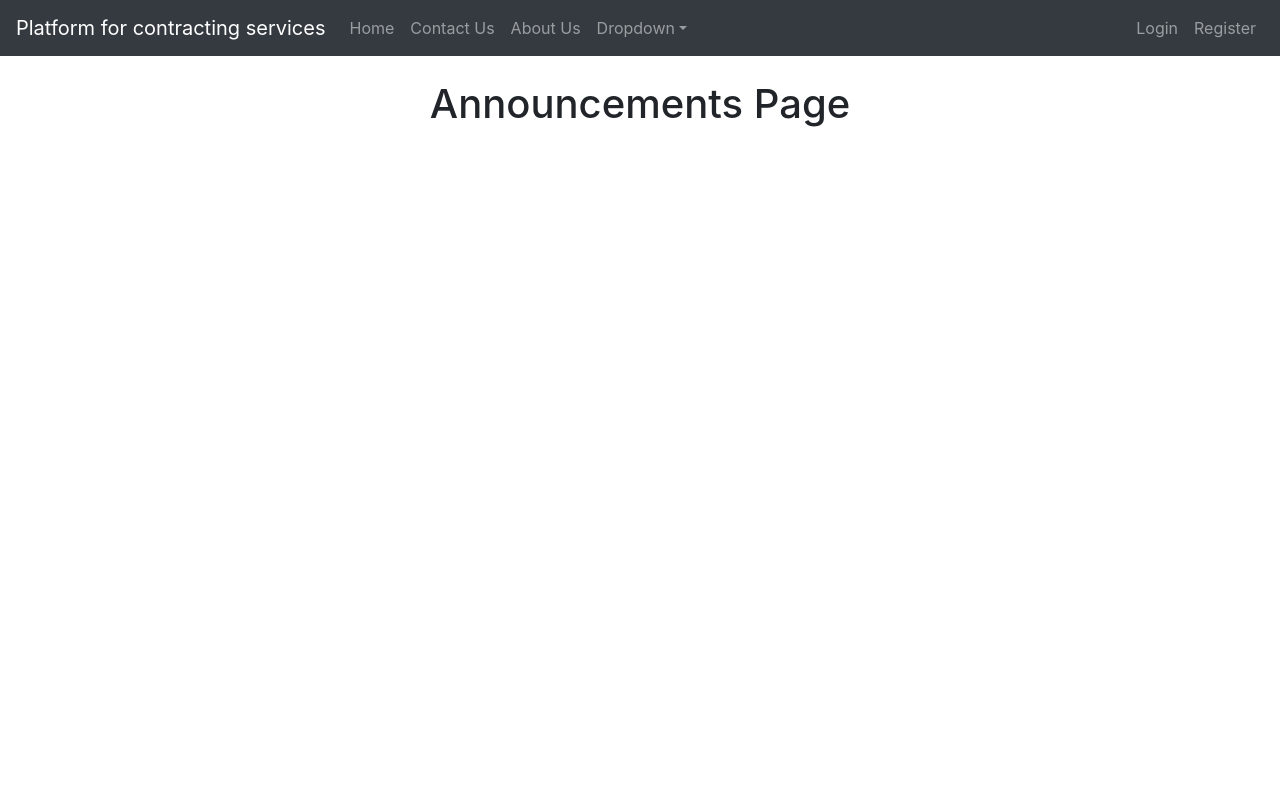
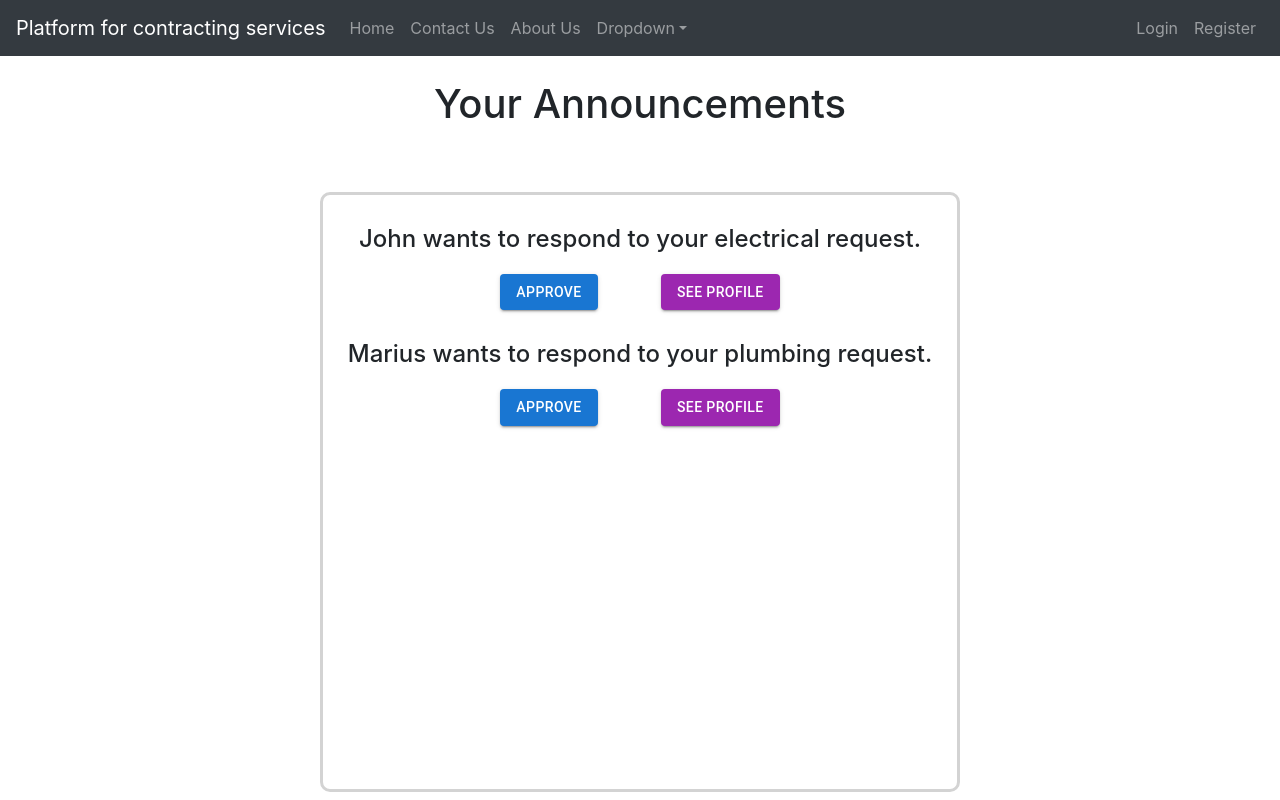
Before and after one commit to MichesMihnea/uid-project, a React (Create React App) app: page /announcements in a window 1280 px wide. Built offline with nearby package versions, Linux system fonts and the light colour scheme.

Commit message:
Added announcements and faq pages

```diff
--- a/src/App.css
+++ b/src/App.css
@@ -117,3 +117,8 @@
   display: inline-block;
   margin-left: 60%;
 }
+
+.announcement-wrapper
+{
+  margin-top: 30px;
+}
--- a/src/components/AnnouncementsPage.js
+++ b/src/components/AnnouncementsPage.js
@@ -1,14 +1,37 @@
 import React, {Component} from 'react'
+import '../App.css';
+import Button from '@material-ui/core/Button';
 
-class AnnouncementsPage extends Component{
+function AnnouncementsPage() {
 
-    render(){
-        return(
-            <div>
-                <h1>Announcements Page</h1>
+    const announcements = [
+        {name: "John", type: "electrical"},
+        {name: "Marius", type: "plumbing"}
+    ]
+
+    return(
+        <div>
+            <h1>Your Announcements</h1>
+            <div className="add-request">
+                {announcements.map((announcement) => (
+                    <div className="announcement-wrapper">
+                        <h4 style={{"marginBottom": "20px"}}>{announcement.name} wants to respond to your {announcement.type} request.</h4>
+                        <span style={{"marginRight": "10%"}}>
+                            <Button variant="contained" color="primary">
+                                Approve
+                            </Button>
+                        </span>
+                        <span>
+                            <Button variant="contained" color="secondary">
+                                See profile
+                            </Button>
+                        </span>
+                    </div>
+                ))
+            }
             </div>
-        )
-    }
+        </div>
+    )
 }
 
 export default AnnouncementsPage
--- a/src/components/FaqPage.js
+++ b/src/components/FaqPage.js
@@ -1,14 +1,26 @@
 import React, {Component} from 'react'
 
-class FaqPage extends Component{
+function FaqPage() {
 
-    render(){
-        return(
-            <div>
-                <h1>FAQ Page</h1>
+    const questions = [
+        {question: "Question 1", answer: "Answer 1"},
+        {question: "Question 2", answer: "Answer 2"}
+    ]
+
+    return(
+        <div>
+            <h1>Your Announcements</h1>
+            <div className="add-request">
+                {questions.map((question) => (
+                    <div className="announcement-wrapper">
+                        <h3 style={{"marginBottom": "20px"}}>Q: {question.question}</h3>
+                        <h4 style={{"marginBottom": "20px"}}>A: {question.answer}</h4>
+                    </div>
+                ))
+            }
             </div>
-        )
-    }
+        </div>
+    )
 }
 
 export default FaqPage
```
